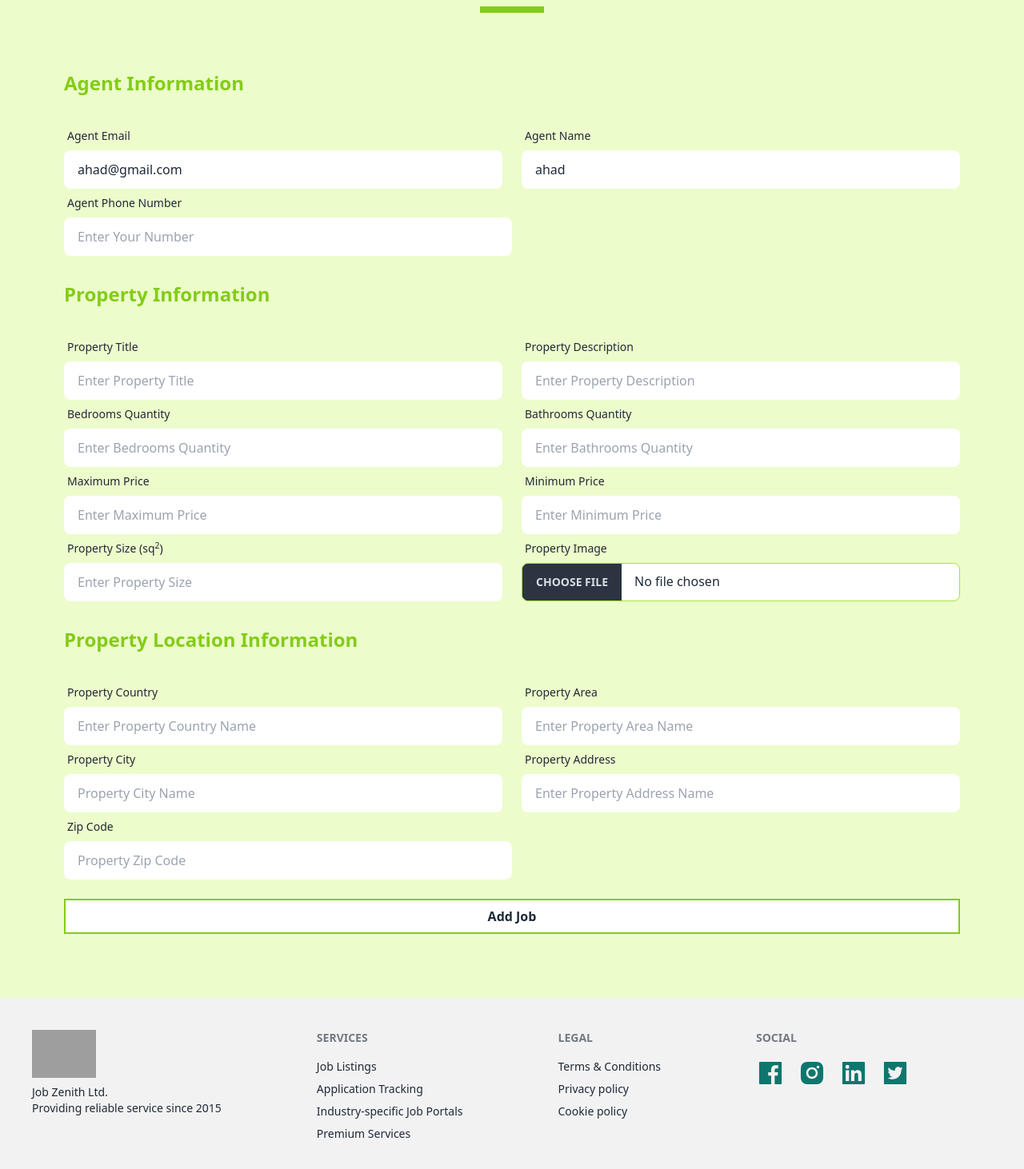
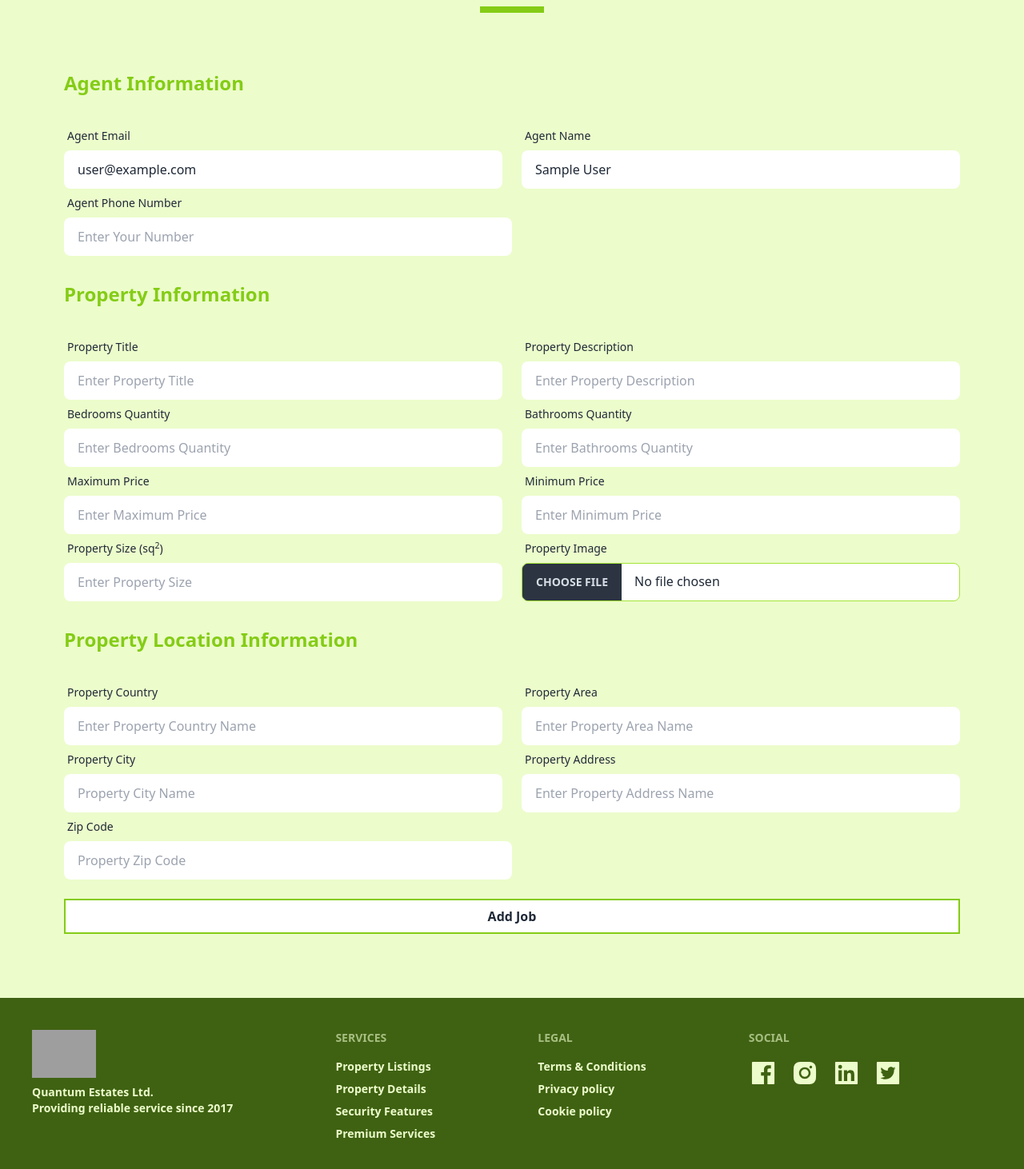
Before and after one commit to MD-AHAD-KHAN-PATHAN/QuantumEstates, a React (Vite) app: page /addProperty in a window 1280 px wide. Shown: the part 204-1666 px from the top of the page at 80% size. Built offline with nearby package versions, Linux system fonts and the light colour scheme; no server answers; sample sign-in values are in the browser's storage; grey boxes are pictures that could not be loaded.

Commit message:
created private route

```diff
--- a/src/Pages/AddProperty/AddProperty.jsx
+++ b/src/Pages/AddProperty/AddProperty.jsx
@@ -1,7 +1,9 @@
 import { useForm } from "react-hook-form";
+import useAuth from "../../Hooks/useAuth";
 
 const AddProperty = () => {
 
+    const {user} = useAuth();
 
     const {
         register,
@@ -9,8 +11,8 @@ const AddProperty = () => {
         formState: { errors },
     } = useForm({
         defaultValues: {
-            email: 'ahad@gmail.com',
-            name: 'ahad'
+            email: `${user?.email}`,
+            name: `${user?.displayName}`
         },
     })
 
--- /dev/null
+++ b/src/Routes/PrivateRoute.jsx
@@ -0,0 +1,24 @@
+import useAuth from "../Hooks/useAuth";
+import { Navigate, useLocation } from "react-router-dom";
+
+
+const PrivateRoute = ({children}) => {
+
+    const {user, loading} = useAuth();
+
+    const location = useLocation();
+
+    if(loading){
+        return <div className="min-h-screen flex justify-center items-center"><span className="loading loading-spinner loading-lg"></span></div>;
+    }
+
+    if(user){
+        return children;
+    }
+
+    return <Navigate state={location.pathname} to='/login'></Navigate>
+
+
+};
+
+export default PrivateRoute;
--- a/src/Routes/Routes.jsx
+++ b/src/Routes/Routes.jsx
@@ -6,6 +6,7 @@ import Home from "../Pages/Home/Home/Home";
 import AddProperty from "../Pages/AddProperty/AddProperty";
 import Login from "../Pages/Authentication/Login/Login";
 import Registration from "../Pages/Authentication/Registration/Registration";
+import PrivateRoute from "./PrivateRoute";
 
 
 const Routes = createBrowserRouter([
@@ -28,7 +29,7 @@ const Routes = createBrowserRouter([
             },
             {
                 path: '/addProperty',
-                element: <AddProperty></AddProperty>
+                element: <PrivateRoute><AddProperty></AddProperty></PrivateRoute>
             }
         ]
     }
--- a/src/Shared/Footer.jsx
+++ b/src/Shared/Footer.jsx
@@ -2,16 +2,16 @@ import { AiFillFacebook, AiFillInstagram, AiFillLinkedin, AiFillTwitterSquare }
 
 const Footer = () => {
     return (
-        <footer className="footer p-10 bg-base-200 text-base-content">
+        <footer className="footer p-10 bg-lime-800 text-lime-100 font-semibold">
             <aside>
-                <img className="w-20" src="https://i.ibb.co/phvWTDq/Logo.png" alt="" />
-                <p>Job Zenith Ltd.<br />Providing reliable service since 2015</p>
+                <img className="w-20" src="https://i.ibb.co/phvWTDq/Logo.png" alt="company logo" />
+                <p>Quantum Estates Ltd.<br />Providing reliable service since 2017</p>
             </aside>
             <nav>
                 <header className="footer-title">Services</header>
-                <a className="link link-hover">Job Listings</a>
-                <a className="link link-hover">Application Tracking</a>
-                <a className="link link-hover">Industry-specific Job Portals</a>
+                <a className="link link-hover">Property Listings</a>
+                <a className="link link-hover">Property Details</a>
+                <a className="link link-hover">Security Features</a>
                 <a className="link link-hover">Premium Services</a>
             </nav>
             <nav>
@@ -23,10 +23,10 @@ const Footer = () => {
             <nav>
                 <header className="footer-title">Social</header>
                 <div className="grid grid-flow-col gap-4">
-                    <a className='text-4xl text-teal-700' href="https://www.facebook.com/"><AiFillFacebook></AiFillFacebook></a>
-                    <a className='text-4xl text-teal-700' href="https://www.instagram.com/"><AiFillInstagram></AiFillInstagram></a>
-                    <a className='text-4xl text-teal-700' href="https://www.linkedin.com/"><AiFillLinkedin></AiFillLinkedin></a>
-                    <a className='text-4xl text-teal-700' href="https://twitter.com/"><AiFillTwitterSquare></AiFillTwitterSquare></a>
+                    <a className='text-4xl text-lime-100' href="https://www.facebook.com/"><AiFillFacebook></AiFillFacebook></a>
+                    <a className='text-4xl text-lime-100' href="https://www.instagram.com/"><AiFillInstagram></AiFillInstagram></a>
+                    <a className='text-4xl text-lime-100' href="https://www.linkedin.com/"><AiFillLinkedin></AiFillLinkedin></a>
+                    <a className='text-4xl text-lime-100' href="https://twitter.com/"><AiFillTwitterSquare></AiFillTwitterSquare></a>
                 </div>
             </nav>
         </footer>
```
